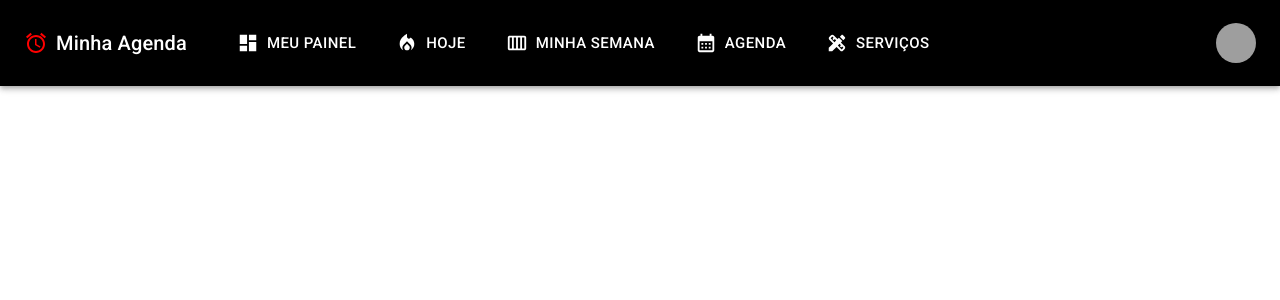
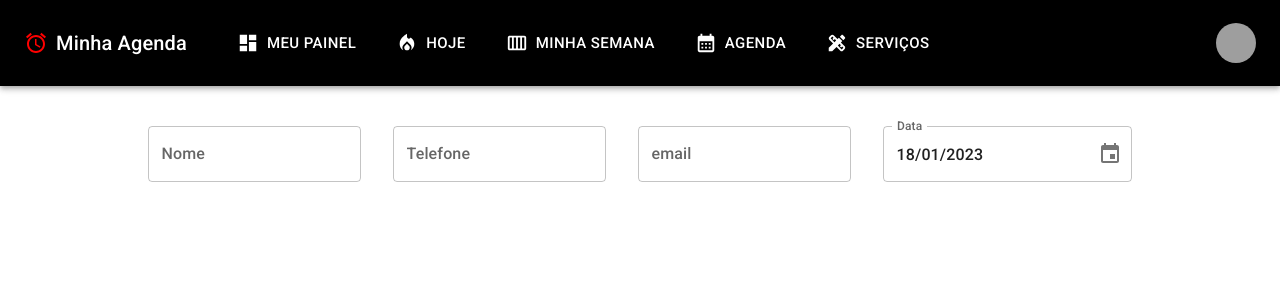
Before and after one commit to joaoavila1987/spa-agenda, a React (Create React App) app: page /painel in a window 1280 px wide. Shown: the top 300 px of the page. Built offline with nearby package versions, Linux system fonts and the light colour scheme; grey boxes are pictures that could not be loaded.

Commit message:
planejamento e inicio do mecanisco de agendamento

```diff
--- a/package.json
+++ b/package.json
@@ -13,10 +13,13 @@
     "@mui/icons-material": "^5.11.0",
     "@mui/material": "^5.11.5",
     "@mui/x-data-grid": "^5.17.20",
+    "@mui/x-date-pickers": "^5.0.16",
     "@testing-library/jest-dom": "^5.16.5",
     "@testing-library/react": "^13.4.0",
     "@testing-library/user-event": "^13.5.0",
     "axios": "^1.2.3",
+    "dayjs": "^1.11.7",
+    "moment": "^2.29.4",
     "react": "^18.2.0",
     "react-dom": "^18.2.0",
     "react-router-dom": "^5.1.2",
--- a/src/componentes/agenda/Agenda.jsx
+++ b/src/componentes/agenda/Agenda.jsx
@@ -3,7 +3,6 @@ import NavBar from '../navbar/NavBar';
 import Grid from '@mui/material/Grid';
 import Box from '@mui/material/Box';
 import AgendaCalendario from './AgendaCalendario';
-import Agendador from '../agendador/Agendador';
 
 export default function Agenda() {
 
@@ -13,10 +12,6 @@ export default function Agenda() {
       <br />
       <br />
       <Grid container justifyContent={'center'}>
-        <Agendador />
-      </Grid>
-      <br />
-      <Grid container justifyContent={'center'}>
         <Box sx={{ width: '1200px' }}>
           <AgendaCalendario />
         </Box>
--- a/src/componentes/agenda/AgendaCalendario.jsx
+++ b/src/componentes/agenda/AgendaCalendario.jsx
@@ -2,7 +2,6 @@ import React from 'react'
 import FullCalendar from '@fullcalendar/react' // must go before plugins
 import dayGridPlugin from '@fullcalendar/daygrid' // a plugin!
 import interactionPlugin from "@fullcalendar/interaction" // needed for dayClick
-//import {useState , useEffect} from 'react';
 
 export default function AgendaCalendario() {
 
--- /dev/null
+++ b/src/componentes/agendamento/Agendamento.jsx
@@ -0,0 +1,55 @@
+import React from 'react';
+import { useState } from 'react';
+import { LocalizationProvider } from '@mui/x-date-pickers/LocalizationProvider';
+import { AdapterDayjs } from '@mui/x-date-pickers/AdapterDayjs';
+import { DesktopDatePicker } from '@mui/x-date-pickers/DesktopDatePicker';
+import 'dayjs/locale/pt-br';
+import Grid from '@mui/material/Grid';
+import Box from '@mui/material/Box';
+import TextField from '@mui/material/TextField';
+
+export default function Agendamento() {
+
+    const dataHoje = Date.now();
+    const locale = 'pt-br';
+
+    const [data, setData] = useState(dataHoje);
+
+    const handleData = (e) => {
+        let _data = e;
+        setData(_data);
+    }
+
+
+    return (
+        <>
+            <Grid container justifyContent={'center'} spacing={4}>
+                <Grid item>
+                    <TextField fullWidth label="Nome" id="fullWidth" />
+                </Grid>
+                <Grid item>
+                    <TextField fullWidth label="Telefone" id="fullWidth" />
+                </Grid>
+                <Grid item>
+                    <TextField fullWidth label="email" id="fullWidth" />
+                </Grid>
+
+                <Grid item>
+                    <Box sx={{ width: '250px' }} xs={12} md={2}>
+                        <LocalizationProvider dateAdapter={AdapterDayjs} adapterLocale={locale}>
+                            <DesktopDatePicker
+                                label="Data"
+                                inputFormat="DD/MM/YYYY"
+                                value={data}
+                                onChange={e => handleData(e)}
+                                renderInput={(params) => <TextField {...params} />}
+                            />
+                        </LocalizationProvider>
+                    </Box>
+                    <br />
+                </Grid>
+
+            </Grid>
+        </>
+    )
+}
--- a/src/componentes/agendador/Agendador.jsx
+++ b/src/componentes/modais/Agendador.jsx
@@ -8,8 +8,7 @@ import { useContext } from 'react';
 
 export default function Agendador() {
 
-    const { openModalAgendador, setOpenModalAgendador  } = useContext(MyContext);
-   // const { showLoading, setShowLoading } = useContext(MyContext);
+    const { openModalAgendador, setOpenModalAgendador } = useContext(MyContext);
 
     const handleOpen = () => setOpenModalAgendador(true);
 
--- a/src/componentes/painel/Painel.jsx
+++ b/src/componentes/painel/Painel.jsx
@@ -1,11 +1,19 @@
 import React from 'react'
 import NavBar from '../navbar/NavBar';
+import Agendamento from '../agendamento/Agendamento';
+import Grid from '@mui/material/Grid';
 
 export default function Painel() {
   return (
     <>
-    <NavBar />
-
+      <Grid container justifyContent={'center'} spacing={5}>
+        <Grid item xs={12}>
+          <NavBar />
+        </Grid>
+        <Grid item>
+          <Agendamento />
+        </Grid>
+      </Grid>
     </>
   )
 }
```
Also changed, not shown: 1 other file (tests, documents, lock files or other folders).
